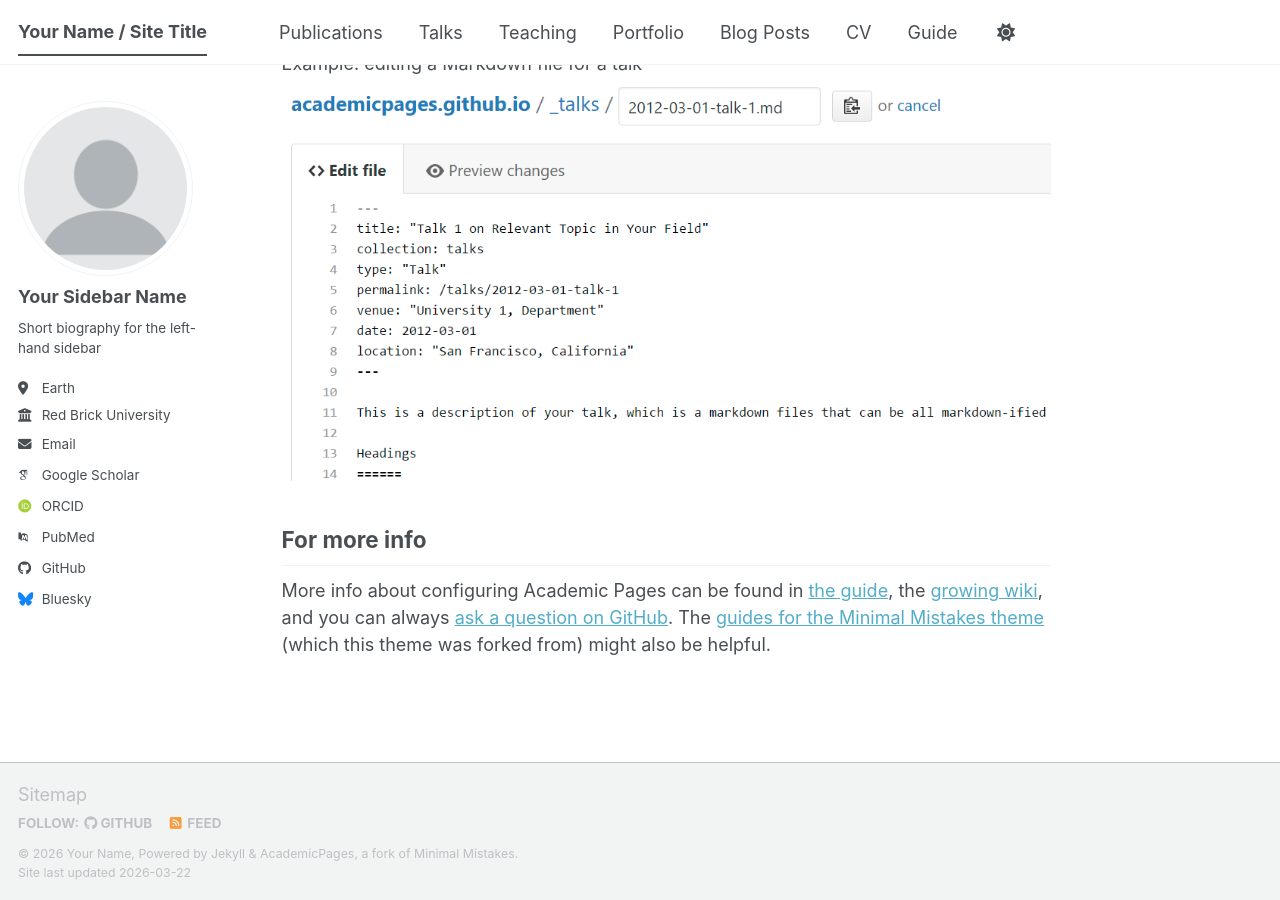
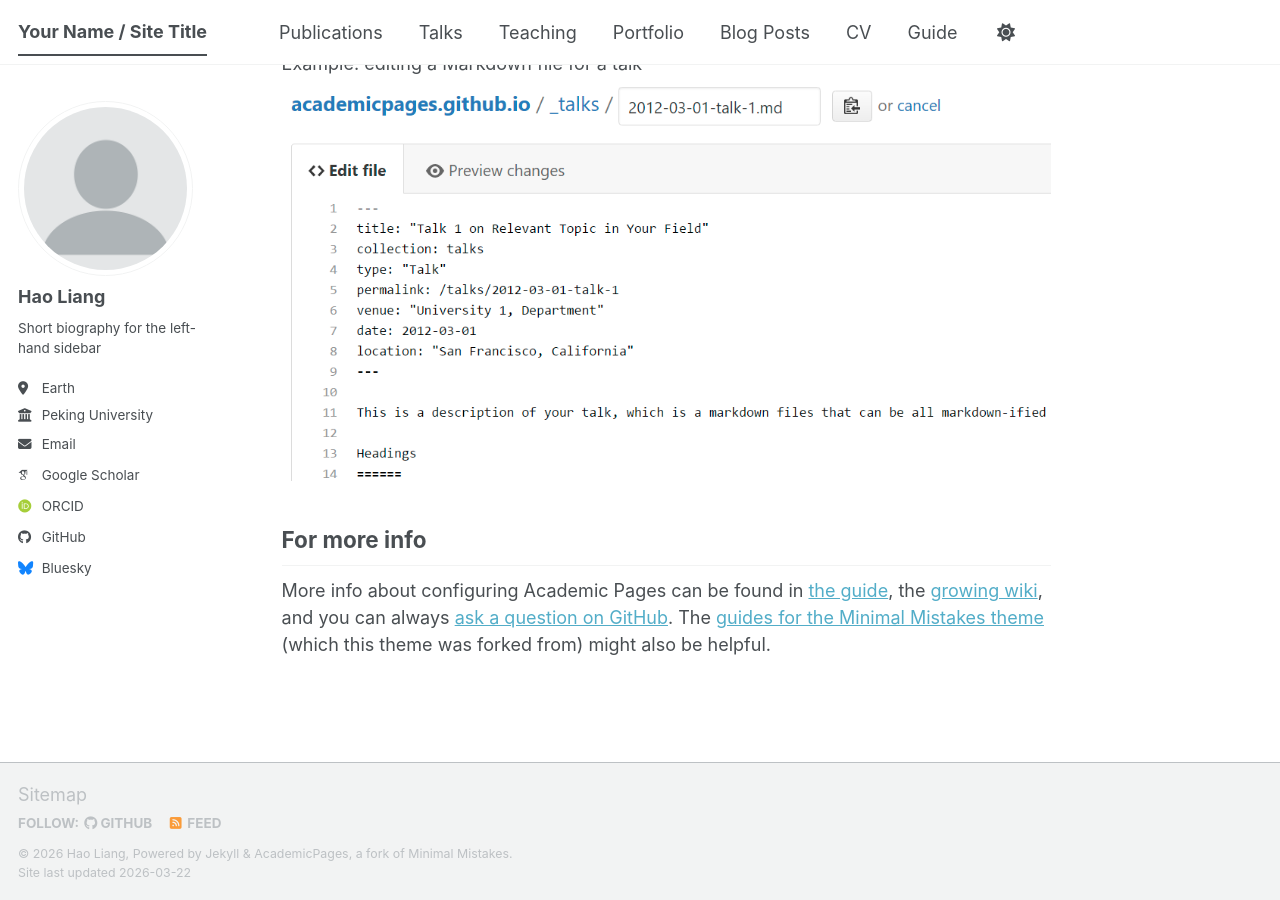
Before and after one commit to haolpku/haolpku.github.io, a Jekyll site: the page built from _pages/about.md, in a window 1280 px wide and 900 px high, scrolled down 2720 px. Built offline with Jekyll 4.4.1, drawn with Linux system fonts in a browser that asks for light colours; some web fonts are replaced; a script bundle is joined from its source files by our own code; library files that are not in the unit come from our copies.

Commit message:
update profile

```diff
--- a/_config.yml
+++ b/_config.yml
@@ -11,9 +11,9 @@ locale                   : "en-US"
 site_theme               : "default" # The available themes options are "default", "air", "sunrise", "mint", "dirt" and "contrast"
 title                    : "Your Name / Site Title"
 title_separator          : "-"
-name                     : &name "Your Name"
+name                     : &name "Hao Liang"
 description              : &description "Your Name's academic portfolio"   # Update this with a general description of your site, this is the default if not overridden by a page
-url                      : https://academicpages.github.io # The base hostname & protocol for your site e.g. "https://[your GitHub username].github.io",
+url                      : https://haolpku.github.io # The base hostname & protocol for your site e.g. "https://[your GitHub username].github.io",
                                                            # or if you already have some other page hosted on Github then use "https://[your GitHub username].github.io/[Your Repo Name]"
 baseurl                  : "" # the subpath of your site, e.g. "/blog"
 repository               : "academicpages/academicpages.github.io"
@@ -24,24 +24,24 @@ repository               : "academicpages/academicpages.github.io"
 author:
   # Biographic information
   avatar           : "profile.png"
-  name             : "Your Sidebar Name"
+  name             : "Hao Liang"
   pronouns         : # example: "she/her"
   bio              : "Short biography for the left-hand sidebar"
   location         : "Earth"
-  employer         : "Red Brick University"
+  employer         : "Peking University"
   uri              : # URL
-  email            : "none@example.org"
+  email            : "hao.liang@stu.pku.edu.cn"
 
   # Academic websites
   academia         : # URL
   arxiv            : # URL - Update with the correct link to your profile
-  googlescholar    : "https://scholar.google.com/citations?user=PS_CX0AAAAAJ"
+  googlescholar    : "https://scholar.google.com/citations?hl=zh-CN&user=HgapY3sAAAAJ"
   inspire-hep      : # URL
   impactstory      : # URL
-  orcid            : "https://orcid.org/yourorcidurl"
+  orcid            : "https://orcid.org/0009-0000-2963-2210"
   semantic         : # URL
   ssrn             : # URL
-  pubmed           : "https://www.ncbi.nlm.nih.gov/pubmed/?term=john+snow"
+  #pubmed           : "https://www.ncbi.nlm.nih.gov/pubmed/?term=john+snow"
   researchgate     : # URL
   scopus           : # URL
   zotero           : # URL
```
